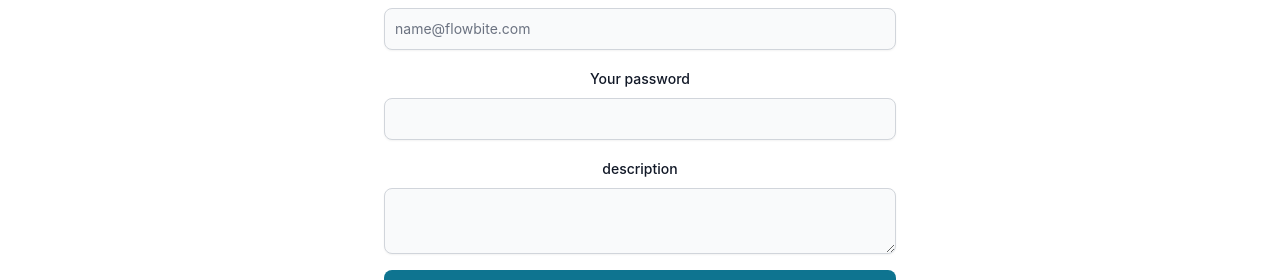
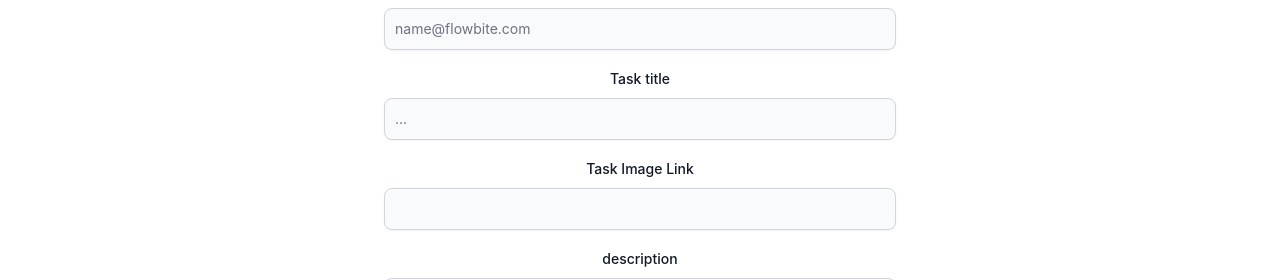
Before and after one commit to Imtius-Ahammed/task-management-system-client, a React (Create React App) app: page /addTask in a window 1280 px wide. Shown: the part 194-474 px from the top of the page. Built offline with nearby package versions, Linux system fonts and the light colour scheme; no server answers.

Commit message:
create accordion for my task route

```diff
--- a/src/Pages/AddTask/AddTask.js
+++ b/src/Pages/AddTask/AddTask.js
@@ -12,12 +12,14 @@ const AddTask = () => {
     const name = form.name.value;
     const email = form.email.value;
     const img = form.img.value;
+    const taskTitle = form.taskTitle.value;
 
     const description = form.description.value;
 
     const newService = {
 
       name,
+      taskTitle,
       email,
       img,
 
@@ -82,8 +84,24 @@ const AddTask = () => {
   <div>
     <div className="mb-2 block">
       <Label
+        htmlFor="taskTitle"
+        value="Task title"
+      />
+    </div>
+    <TextInput
+      id="taskTitle"
+      type="text"
+      name='taskTitle'
+      placeholder="..."
+      required
+      shadow={true}
+    />
+  </div>
+  <div>
+    <div className="mb-2 block">
+      <Label
         htmlFor="img1"
-        value="Your password"
+        value="Task Image Link"
       />
     </div>
     <TextInput
--- a/src/Pages/MyTask/MyTask.js
+++ b/src/Pages/MyTask/MyTask.js
@@ -1,4 +1,5 @@
 
+import { Accordion, Button, Card } from 'flowbite-react';
 import React, { useContext, useEffect, useState } from 'react';
 import { AuthContext } from '../../contexts/AuthProvider/AuthProvider';
 
@@ -27,10 +28,46 @@ const [allData, setData] = useState([]);
 
   return (
     <div>
-      {
-        allData.map(data=>console.log(data))
+     <div>
+
+     {
+        allData.map(data=><Accordion flush={true} data={data._id} alwaysOpen={true}>
+          <Accordion.Panel>
+            <Accordion.Title>
+
+            <h5 className="text-2xl font-bold  text-gray-900 dark:text-white">
+      {data.taskTitle}
+    </h5>
+
+            </Accordion.Title>
+            <Accordion.Content>
+            <div className="container mx-auto">
+  <Card >
+  <div className='flex  '>
+   <div className='w-1/2'>
+   <img className=' mx-auto' src={data.img} alt="" />
+   </div>
+
+  <div className='w-full'>
+  <h2 className='text-3xl font-bold'>Task Description</h2>
+  <textarea style={{width:"100%"}} name="" id="" cols="70" rows="10" disabled className='border-0'>{data.description}</textarea>
+    <div className='flex justify-center'>
+      <Button >Completed Task</Button>
+    </div>
+  </div>
+   </div>
+  </Card>
+</div>
+
+            </Accordion.Content>
+
+          </Accordion.Panel>
+
+        </Accordion>
+        )
       }
-      <h1>This is My task</h1>
+     </div>
+
 
     </div>
   );
```
